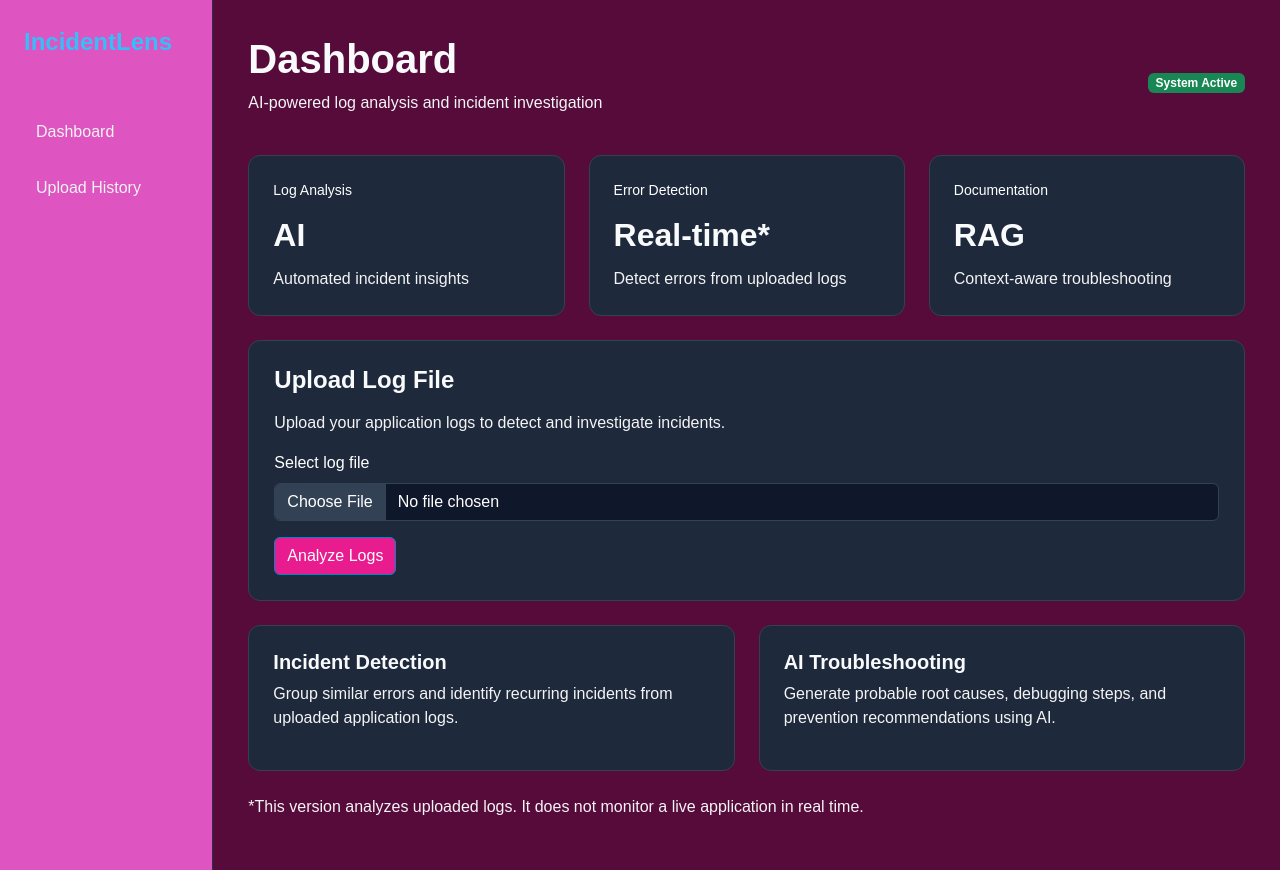
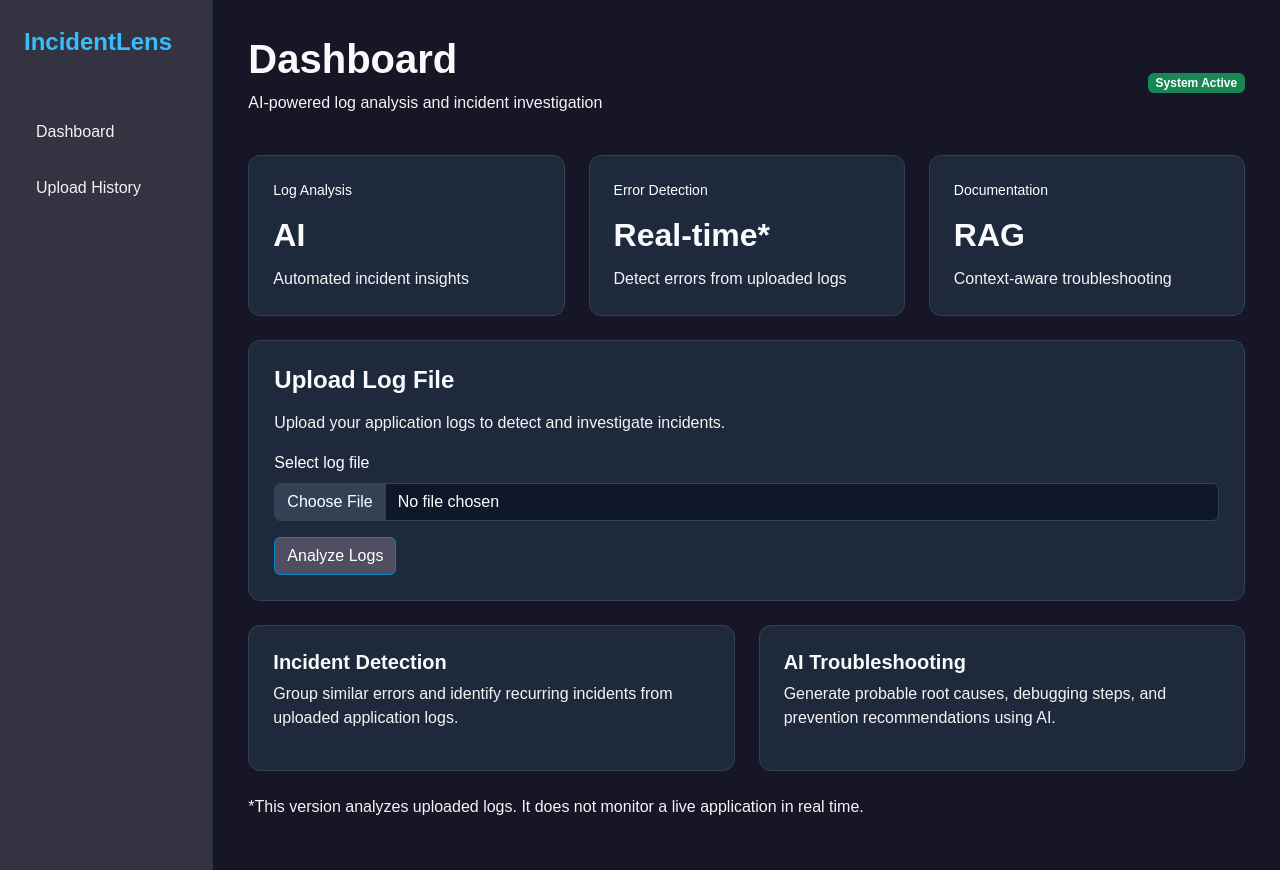
Before and after one commit to ahrarmofiz01/MY-WEB, a Flask app: page / in a window 1280 px wide. Run offline with Flask 3, Linux system fonts and the light colour scheme; some libraries are stand-ins or nearby versions.

Commit message:
color change sidebar

```diff
--- a/templates/index.html
+++ b/templates/index.html
@@ -16,13 +16,13 @@
 
     <style>
         body {
-            background-color: #560b3b;
+            background-color: #161626;
             color: #ffffff;
             font-family: Arial, sans-serif;
         }
 
         .sidebar {
-            background-color: #de54c0;
+            background-color: #333342;
             min-height: 100vh;
             border-right: 1px solid #263244;
         }
@@ -43,7 +43,7 @@
         }
 
         .sidebar a:hover {
-            background-color: #780745;
+            background-color: #2b2b42;
             color: white;
         }
 
@@ -84,7 +84,7 @@
         }
 
         .btn-primary {
-            background-color: #e81c8f;
+            background-color: #504e61;
             border-color: #0284c7;
         }
 
```
